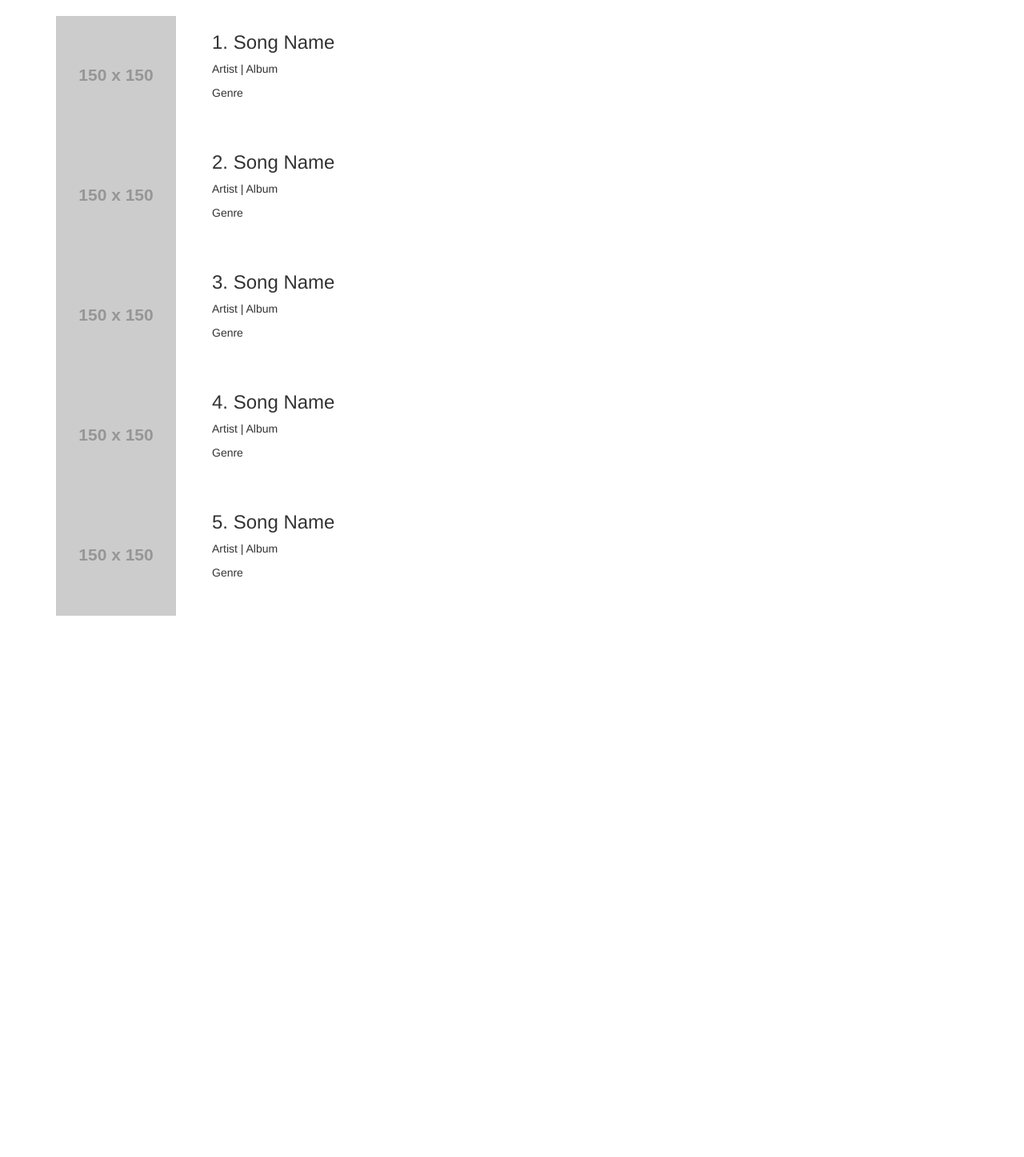
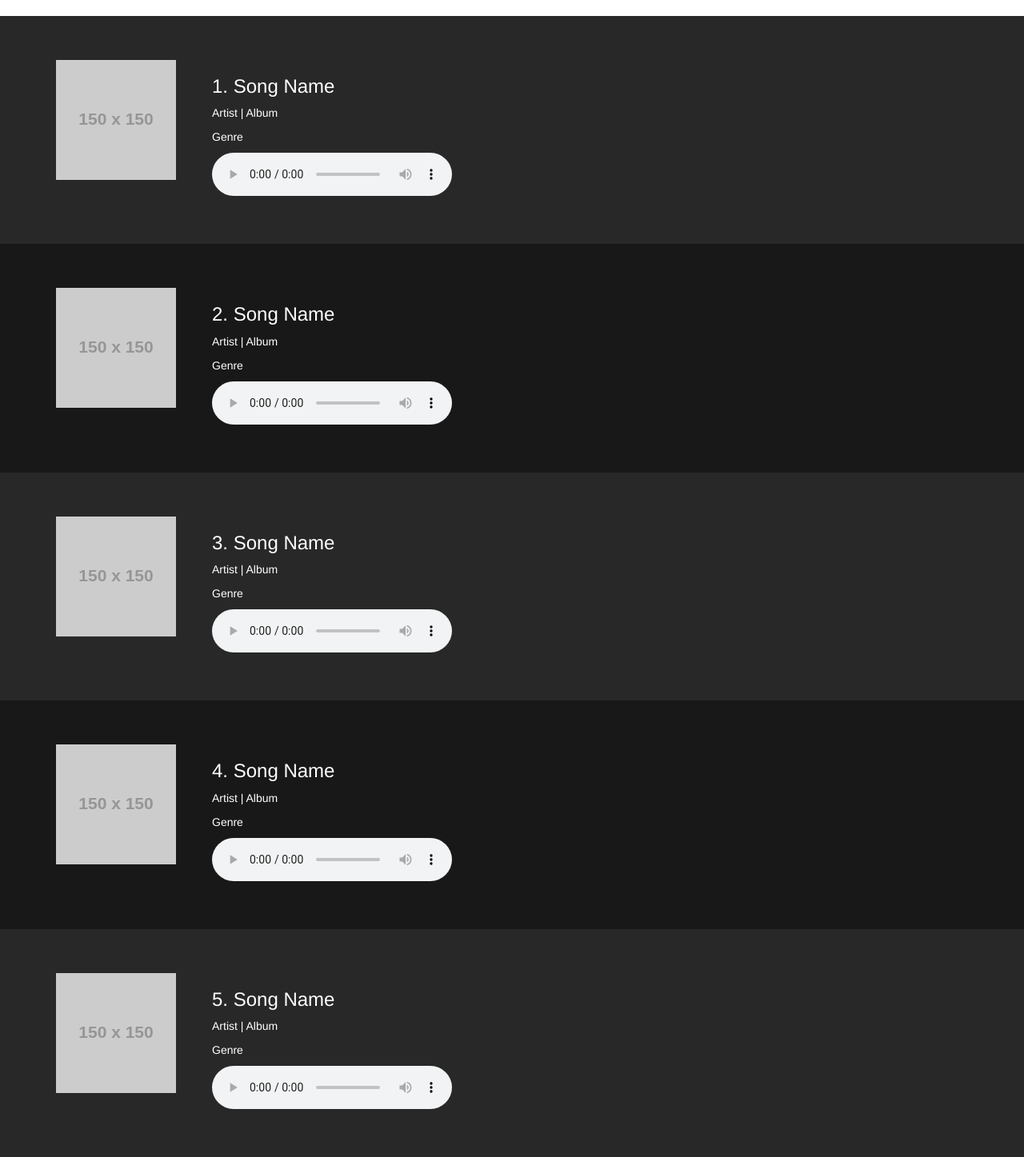
Before and after one commit to MurtazaB/Spotifind2, a Flask app: page /discover in a window 1280 px wide. Shown: the part 52-1499 px from the top of the page at 80% size. Before the commit the page ends 822 px from the top, so only its background shows below. Run offline with Flask 2, Linux system fonts and the light colour scheme; grey boxes labelled with a size stand in for pictures from a placeholder-image service; some libraries are stand-ins or nearby versions.

Commit message:
Added styling to discover page

```diff
--- a/main.py
+++ b/main.py
@@ -63,6 +63,7 @@ def mostRecentlyPlayed():
 
 @app.route('/discover')
 def discover():
+	# Set discoverList to provide the right information
 	discoverList = [1, 2, 3, 4, 5]
 	return render_template('discover.html', pageName='Discover', discoverList=discoverList)
 
--- a/static/style.css
+++ b/static/style.css
@@ -0,0 +1,4 @@
+.spacer {
+	margin-top: 20px;
+	margin-bottom: 20px;
+}
--- a/templates/base.html
+++ b/templates/base.html
@@ -13,7 +13,7 @@
     {%- block styles %}
     <!-- Bootstrap -->
    <link rel="stylesheet" href="https://maxcdn.bootstrapcdn.com/bootstrap/3.3.7/css/bootstrap.min.css" integrity="sha384-BVYiiSIFeK1dGmJRAkycuHAHRg32OmUcww7on3RYdg4Va+PmSTsz/K68vbdEjh4u" crossorigin="anonymous">
-   <link rel="stylesheet" type="text/css" href="static/style.css">
+   <link rel="stylesheet" type="text/css" href="/static/style.css">
     {%- endblock styles %}
     {%- endblock head %}
   </head>
--- a/templates/discover.html
+++ b/templates/discover.html
@@ -1,27 +1,56 @@
 {% extends "layout.html" %}
 
 {% block content %}
+<style type="text/css">
+	.spacer {
+		padding-bottom: 15px;
+	}
+
+	.black-row {
+		background-color: #181818;
+		color: white;
+	}
+
+	.gray-row {
+		background-color: #282828;
+		color: white;
+	}
+
+	.listing-row {
+		width: 100%;
+
+	}
+</style>
 
 <!-- Add carousel -->
 
 
 <!-- Add list of items -->
-<div class="container">
+<!-- <div class="container"> -->
 	{% for each in discoverList %}
-		<div class="song-listing">
+	<div class="{{ 'gray' if (loop.index % 2) ==1 else 'black' }}-row listing-row">
+		<div class="container">
+			<div class="spacer"></div>
 			<div class="row">
 				<div class="col-sm-2">
 					<img src="http://placehold.it/150x150">
 				</div>
-				<div class="col-sm-10">
+				<div class="col-sm-6">
 					<h3>{{loop.index}}. Song Name</h3>
 					<p>Artist | Album</p>
 					<p>Genre</p>
+					<audio controls>
+					  <source src="https://p.scdn.co/mp3-preview/12b8cee72118f995f5494e1b34251e4ac997445e">
+					Unable to generate a preview for this song.
+					</audio>
 				</div>
 			</div>
+			<div class="spacer"></div>
 		</div>
+	</div>
+		<!-- <div style="margin-bottom: 20px;"></div> -->
 	{% endfor %}
-</div>
+<!-- </div> -->
 
 
 {% endblock %}
```
Also changed, not shown: 1 other file.
